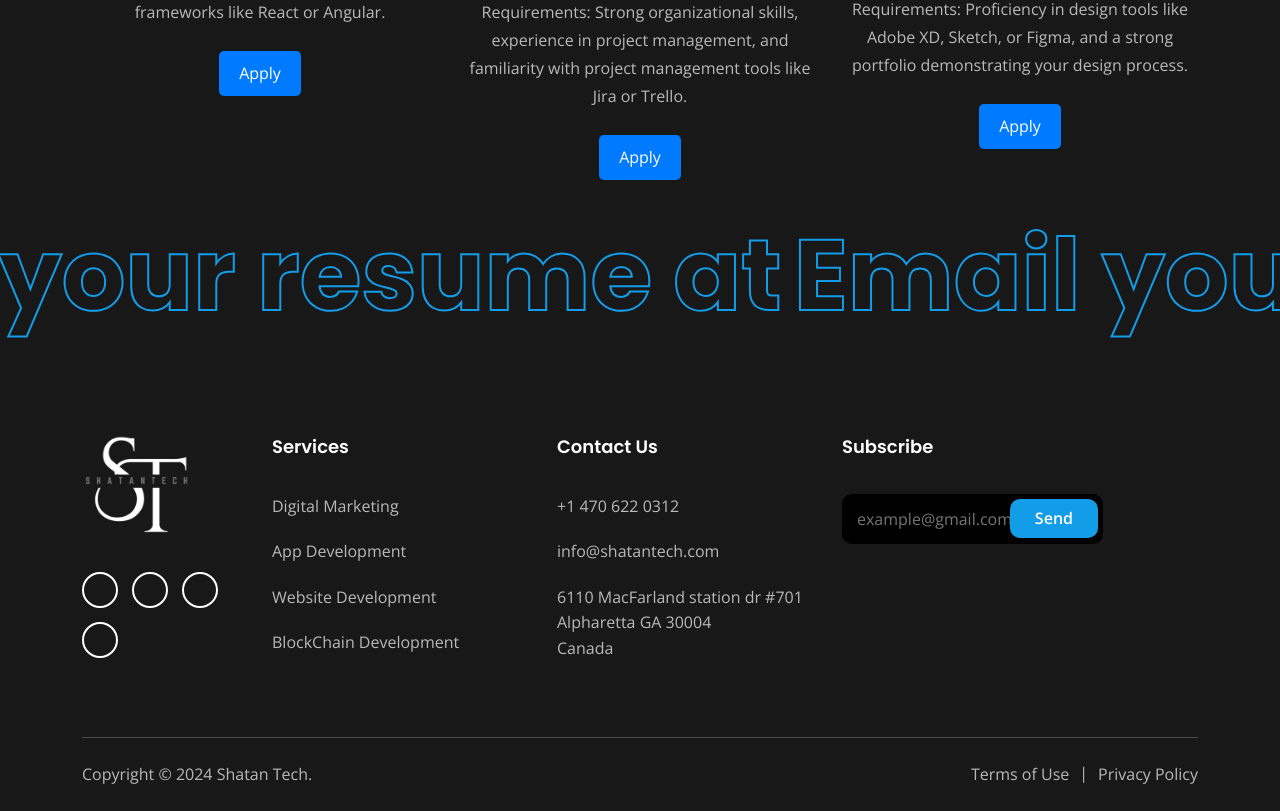
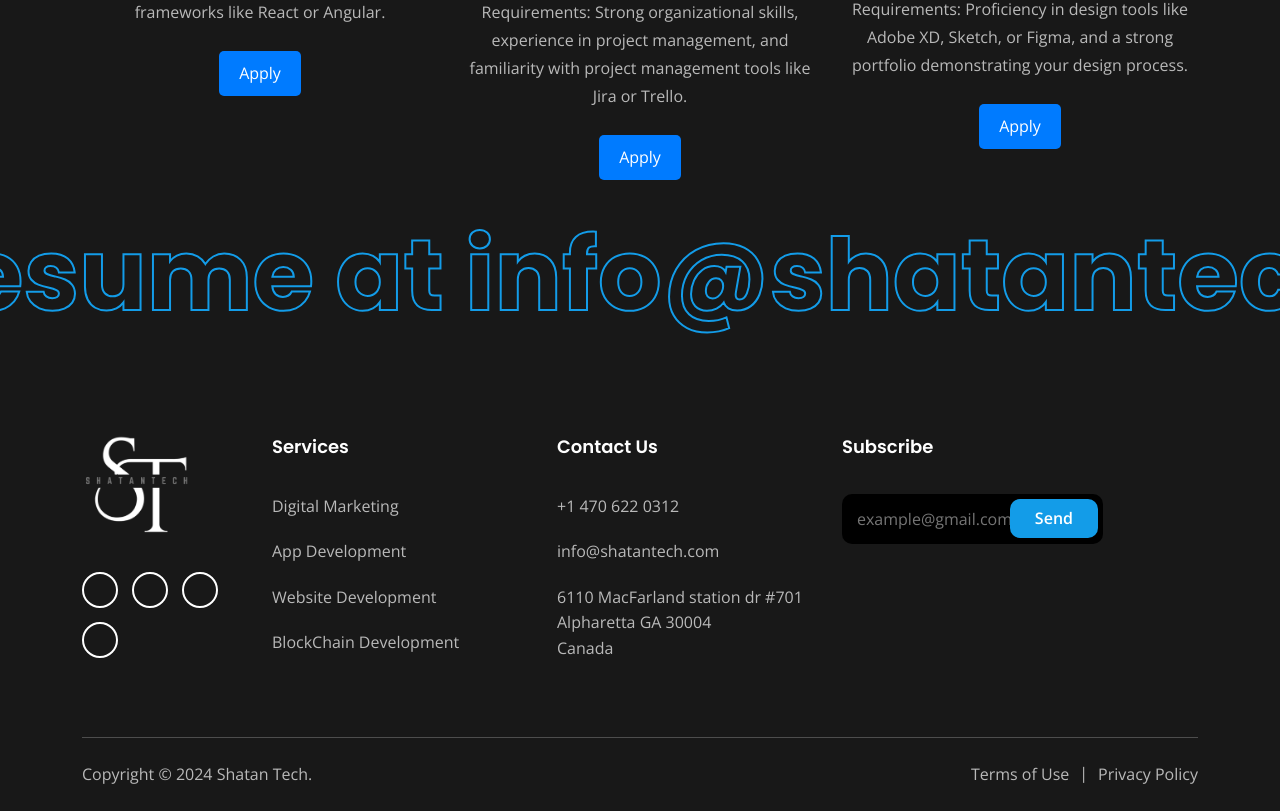
Before and after one commit to harshitchugh001/project1, a React (Create React App) app: page /careers in a window 1280 px wide. Shown: the part 1058-1869 px from the top of the page. Built offline with nearby package versions, Linux system fonts and the light colour scheme; some icons are missing.

Commit message:
email  added

```diff
--- a/src/components/Pages/CareersPage.jsx
+++ b/src/components/Pages/CareersPage.jsx
@@ -72,7 +72,7 @@ export default function CareersPage() {
                 </Div>
 
             </Div>
-            <MovingText text="Email your resume at " />
+            <MovingText text="Email your resume at info@shatantech.com" />
 
     </>
   );
```
